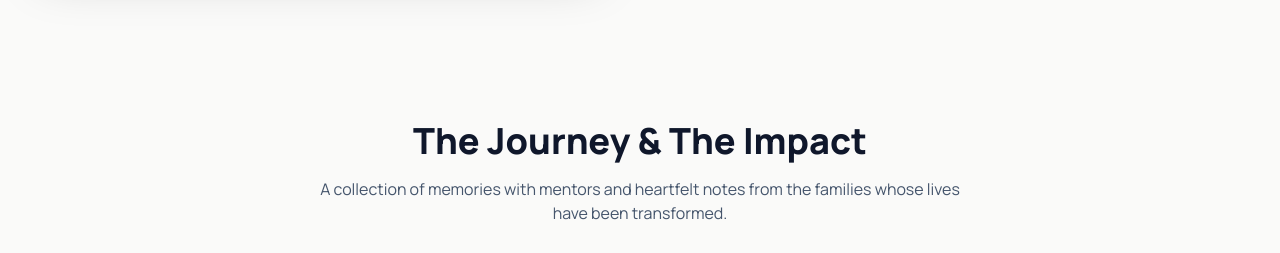
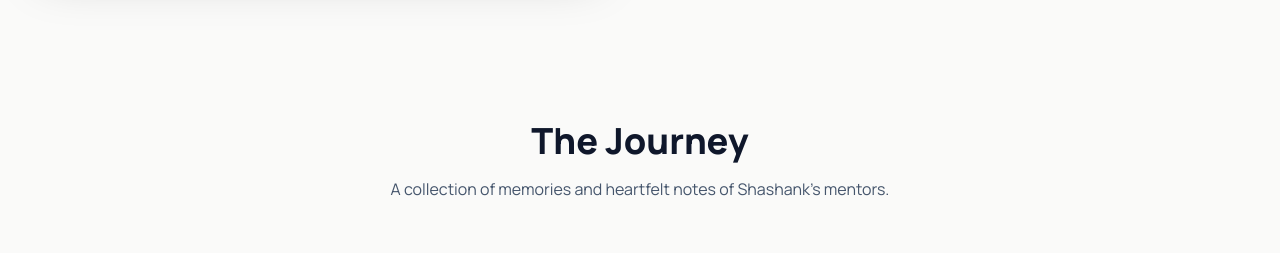
Before and after one commit to devific/gda, a React (Vite) app: page /about in a window 1280 px wide. Shown: the part 880-1133 px from the top of the page. Built offline with nearby package versions, Linux system fonts and the light colour scheme.

Commit message:
fix: update description in About page for clarity and personalization

```diff
--- a/src/pages/About.tsx
+++ b/src/pages/About.tsx
@@ -117,7 +117,7 @@ export default function About() {
               viewport={{ once: true }}
               className="mb-4 text-4xl font-extrabold"
             >
-              The Journey & The Impact
+              The Journey
             </motion.h2>
             <motion.p
               initial={{ opacity: 0, y: 20 }}
@@ -126,8 +126,8 @@ export default function About() {
               transition={{ delay: 0.2 }}
               className="max-w-2xl mx-auto text-slate-600"
             >
-              A collection of memories with mentors and heartfelt notes from the
-              families whose lives have been transformed.
+              A collection of memories and heartfelt notes of Shashank's
+              mentors.
             </motion.p>
           </div>
 
```
